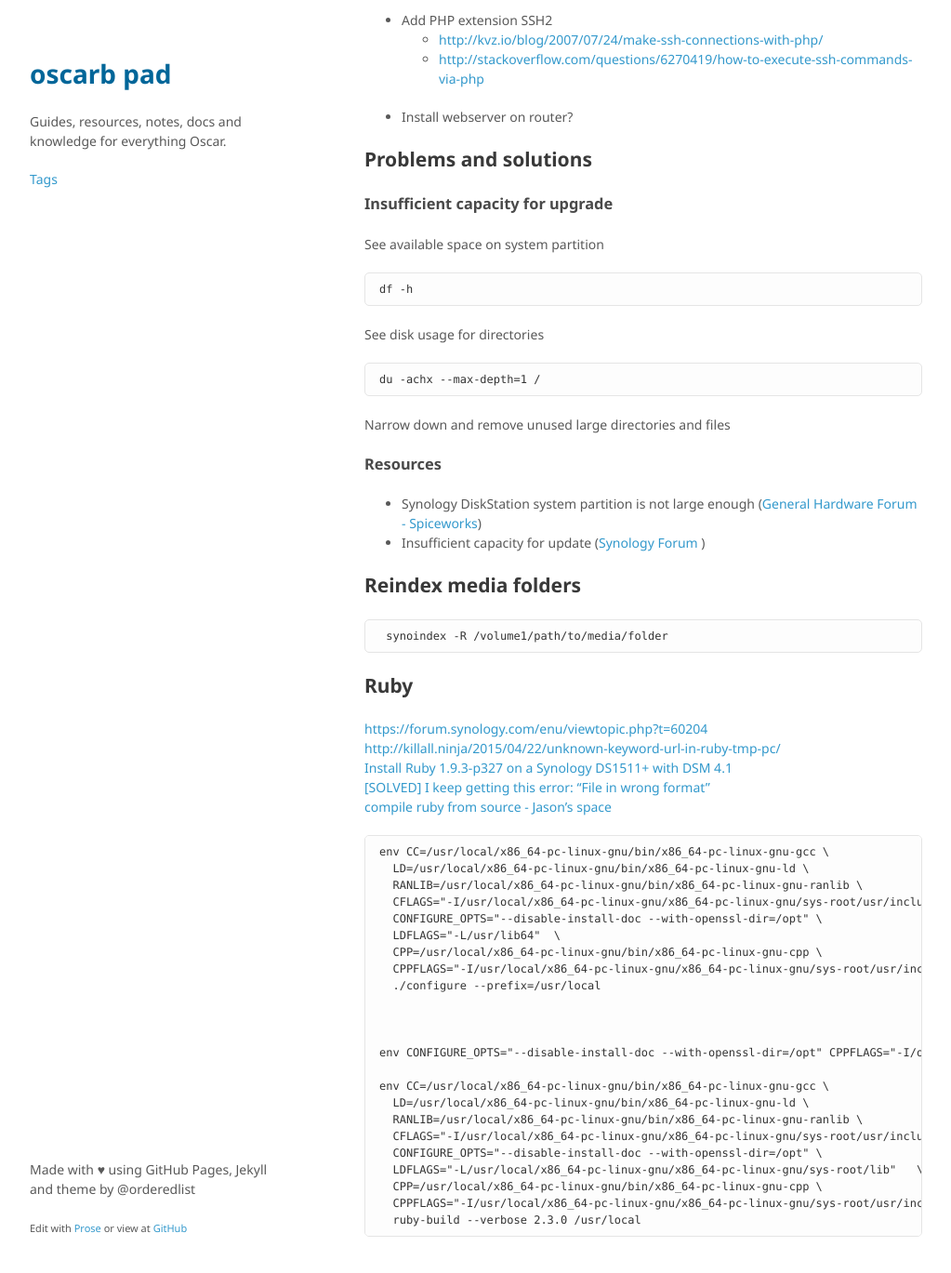
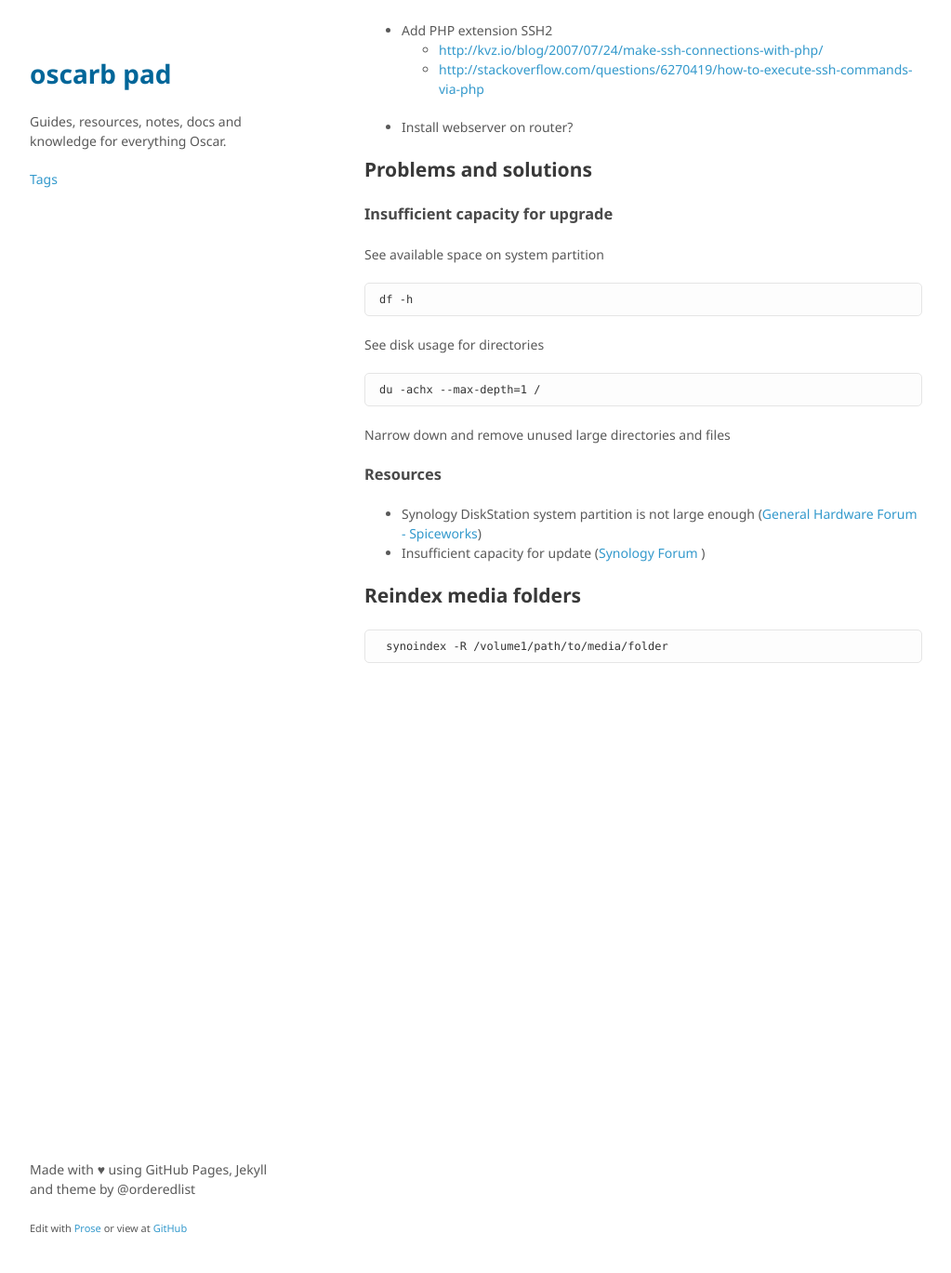
Before and after one commit to oscarb/pad, a Jekyll site: the page built from _docs/ds713.md, in a window 1280 px wide and 1400 px high, scrolled down 3557 px. Shown: the top 1369 px of the window at 93% size, without its empty margins (128-1151 px from the left). Built offline with Jekyll 4.4.1, drawn with Linux system fonts in a browser that asks for light colours; some web fonts are replaced; some of the changed text lies outside the part shown.

Commit message:
Update ds713.md

````diff
--- a/_docs/ds713.md
+++ b/_docs/ds713.md
@@ -137,7 +138,6 @@ See `/etc/rc.local`
 ssh -i /volume1/homes/admin/.ssh/tatanga-private-key  rt-ac68u-oscar@192.168.1.1 "/usr/sbin/nvram get client_info_tmp"
 ```
 
-
 ### Findings
 
 * Generate SSH keys from terminal
@@ -176,38 +176,3 @@ Narrow down and remove unused large directories and files
 ```
  synoindex -R /volume1/path/to/media/folder
 ```
-
-
-## Ruby
-
-https://forum.synology.com/enu/viewtopic.php?t=60204
-http://killall.ninja/2015/04/22/unknown-keyword-url-in-ruby-tmp-pc/
-[Install Ruby 1.9.3-p327 on a Synology DS1511+ with DSM 4.1](https://gist.github.com/raws/4133891)
-[[SOLVED] I keep getting this error: "File in wrong format"](http://www.linuxquestions.org/questions/slackware-14/i-keep-getting-this-error-file-in-wrong-format-4175439373/)
-[compile ruby from source - Jason's space](http://qjpcpu.github.io/blog/2014/03/07/compile-ruby-from-source/)
-
-```
-env CC=/usr/local/x86_64-pc-linux-gnu/bin/x86_64-pc-linux-gnu-gcc \
-  LD=/usr/local/x86_64-pc-linux-gnu/bin/x86_64-pc-linux-gnu-ld \
-  RANLIB=/usr/local/x86_64-pc-linux-gnu/bin/x86_64-pc-linux-gnu-ranlib \
-  CFLAGS="-I/usr/local/x86_64-pc-linux-gnu/x86_64-pc-linux-gnu/sys-root/usr/include" \
-  CONFIGURE_OPTS="--disable-install-doc --with-openssl-dir=/opt" \
-  LDFLAGS="-L/usr/lib64"  \
-  CPP=/usr/local/x86_64-pc-linux-gnu/bin/x86_64-pc-linux-gnu-cpp \
-  CPPFLAGS="-I/usr/local/x86_64-pc-linux-gnu/x86_64-pc-linux-gnu/sys-root/usr/include" \
-  ./configure --prefix=/usr/local
-
-
-
-env CONFIGURE_OPTS="--disable-install-doc --with-openssl-dir=/opt" CPPFLAGS="-I/opt/include" LDFLAGS="-L/opt/lib" ruby-build --verbose 1.9.3-p327 /usr/local
-
-env CC=/usr/local/x86_64-pc-linux-gnu/bin/x86_64-pc-linux-gnu-gcc \
-  LD=/usr/local/x86_64-pc-linux-gnu/bin/x86_64-pc-linux-gnu-ld \
-  RANLIB=/usr/local/x86_64-pc-linux-gnu/bin/x86_64-pc-linux-gnu-ranlib \
-  CFLAGS="-I/usr/local/x86_64-pc-linux-gnu/x86_64-pc-linux-gnu/sys-root/usr/include" \
-  CONFIGURE_OPTS="--disable-install-doc --with-openssl-dir=/opt" \
-  LDFLAGS="-L/usr/local/x86_64-pc-linux-gnu/x86_64-pc-linux-gnu/sys-root/lib"   \
-  CPP=/usr/local/x86_64-pc-linux-gnu/bin/x86_64-pc-linux-gnu-cpp \
-  CPPFLAGS="-I/usr/local/x86_64-pc-linux-gnu/x86_64-pc-linux-gnu/sys-root/usr/include" \
-  ruby-build --verbose 2.3.0 /usr/local
-```
````
Also changed, not shown: other parts of _docs/ds713.md (+1 -0 lines).
